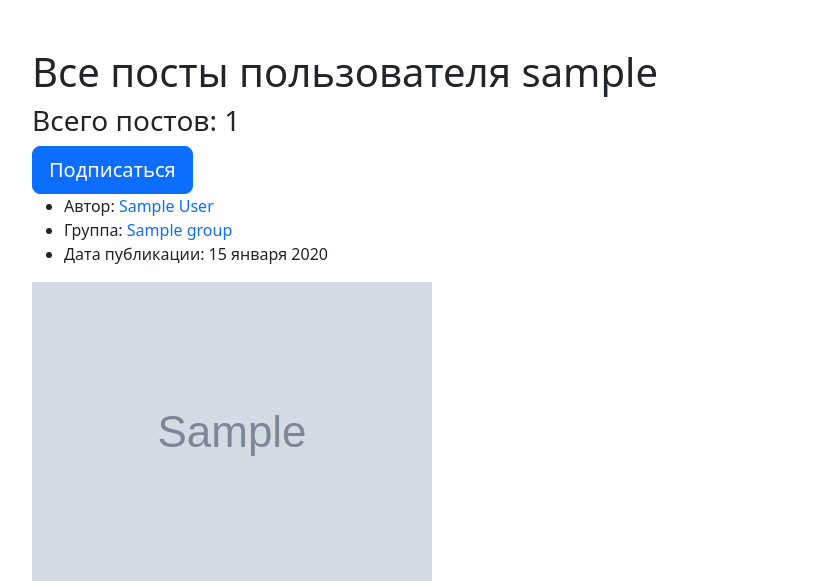
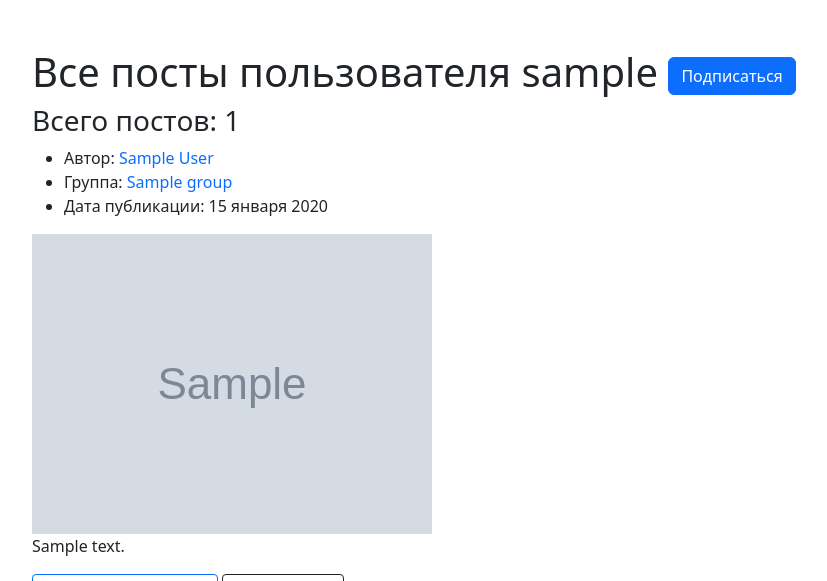
Before and after one commit to valexandro/Yatube, a Django app: a page that uses yatube/templates/posts/profile.html in a window 1280 px wide. Shown: the part 56-637 px from the top of the page, without its empty margins (50-877 px from the left). Run offline with Django 3.2, Linux system fonts and the light colour scheme; tables that the repository leaves empty hold one stand-in row (values such as "Sample post"); grey boxes marked "Sample" are stand-in pictures; some libraries are stand-ins or nearby versions.

Commit message:
Фикс кнопки подписки

```diff
--- a/yatube/templates/posts/profile.html
+++ b/yatube/templates/posts/profile.html
@@ -3,21 +3,23 @@
   Профайл пользователя {{ author.username }}
 {% endblock title %}
 {% block content %}
-  <h1>Все посты пользователя {{ author.username }}</h1>
-  <h3>Всего постов: {{ author.posts.count }}</h3>
+  <h1>
+    Все посты пользователя {{ author.username }}
     {% if following %}
-    <a class="btn btn-lg btn-light"
+      <a class="btn btn-outline-dark"
          href="{% url 'posts:profile_unfollow' author.username %}"
          role="button">
         Отписаться
       </a>
     {% else %}
-    <a class="btn btn-lg btn-primary"
+      <a class="btn btn-primary"
          href="{% url 'posts:profile_follow' author.username %}"
          role="button">
         Подписаться
       </a>
     {% endif %}
+  </h1>
+  <h3>Всего постов: {{ author.posts.count }}</h3>
   {% for post in page_obj %}
     {% include 'includes/post.html' %}
     {% if not forloop.last %}<hr>{% endif %}
```
Lines whose indentation alone changed are shown as unchanged.
